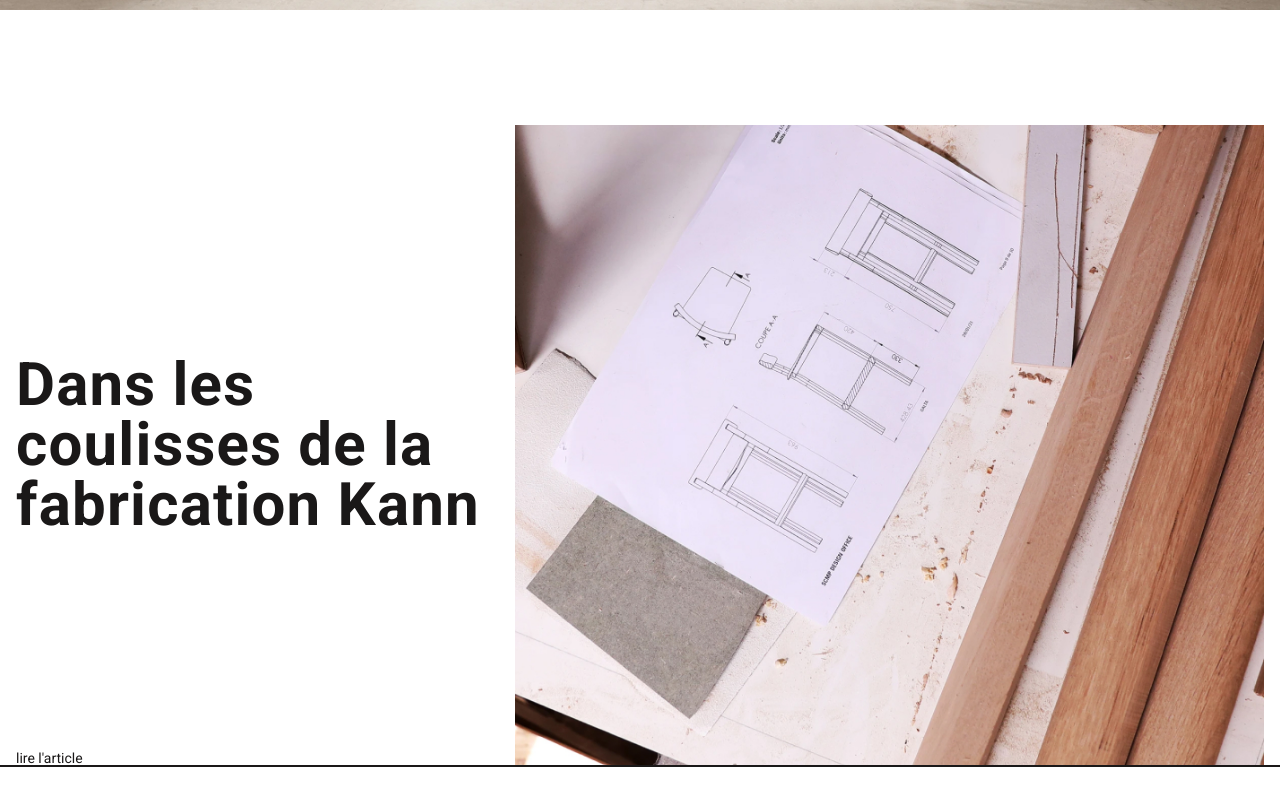
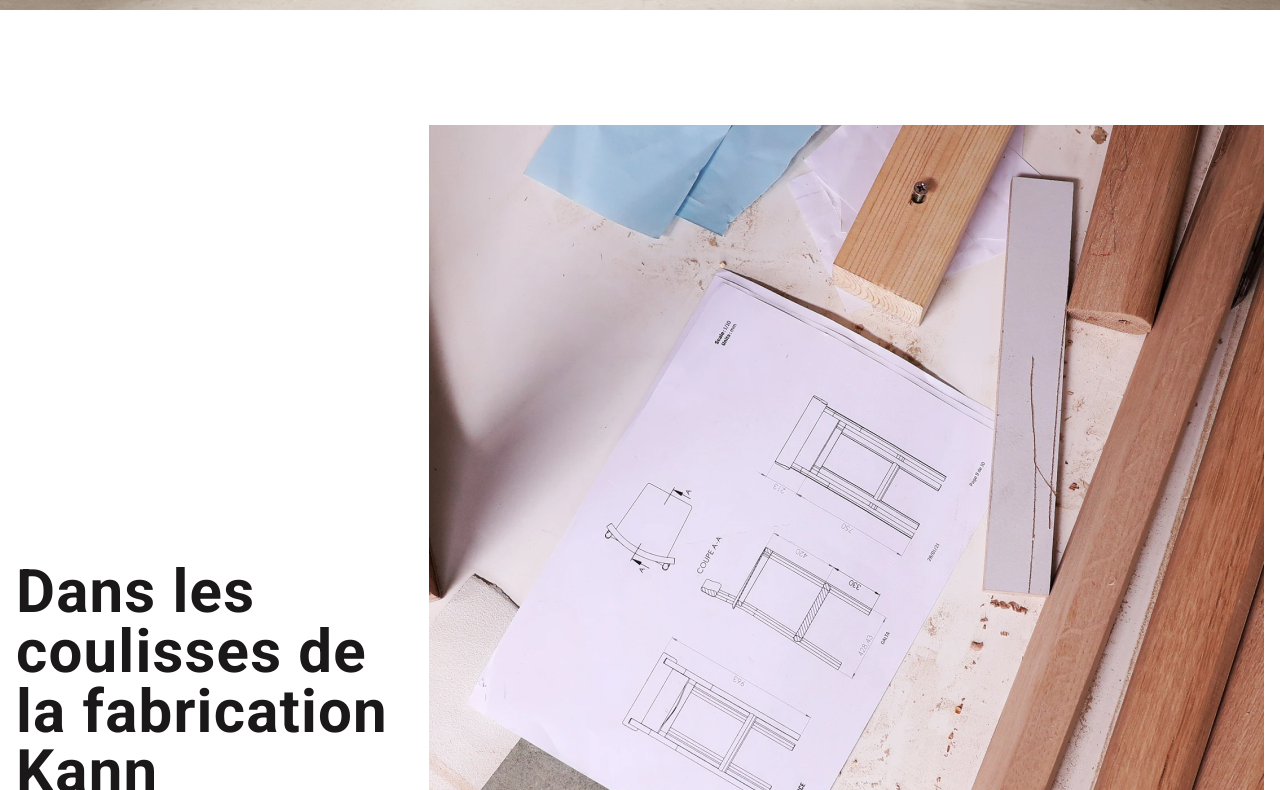
Before and after one commit to deadbeathd07/kann, a Vue app: page / in a window 1280 px wide. Shown: the part 630-1420 px from the top of the page. Built offline with nearby package versions, Linux system fonts and the light colour scheme.

Commit message:
добавлены модификаторы для изображения секции

```diff
--- a/src/assets/styles/KannSection.scss
+++ b/src/assets/styles/KannSection.scss
@@ -7,8 +7,21 @@
 	&__img {
 		display: inline-block;
 		object-fit: cover;
-		min-width: 60%;
-		max-height: 80vh;
+		&--min-width-30 {
+			min-width: 30%;
+		}
+		&--min-width-50 {
+			min-width: 50%;
+		}
+		&--min-width-60 {
+			min-width: 60%;
+		}
+		&--max-height-50 {
+			max-height: 50vh;
+		}
+		&--max-height-80 {
+			max-height: 80vh;
+		}
 	}
 	&__link {
 		align-self: flex-end;
```
